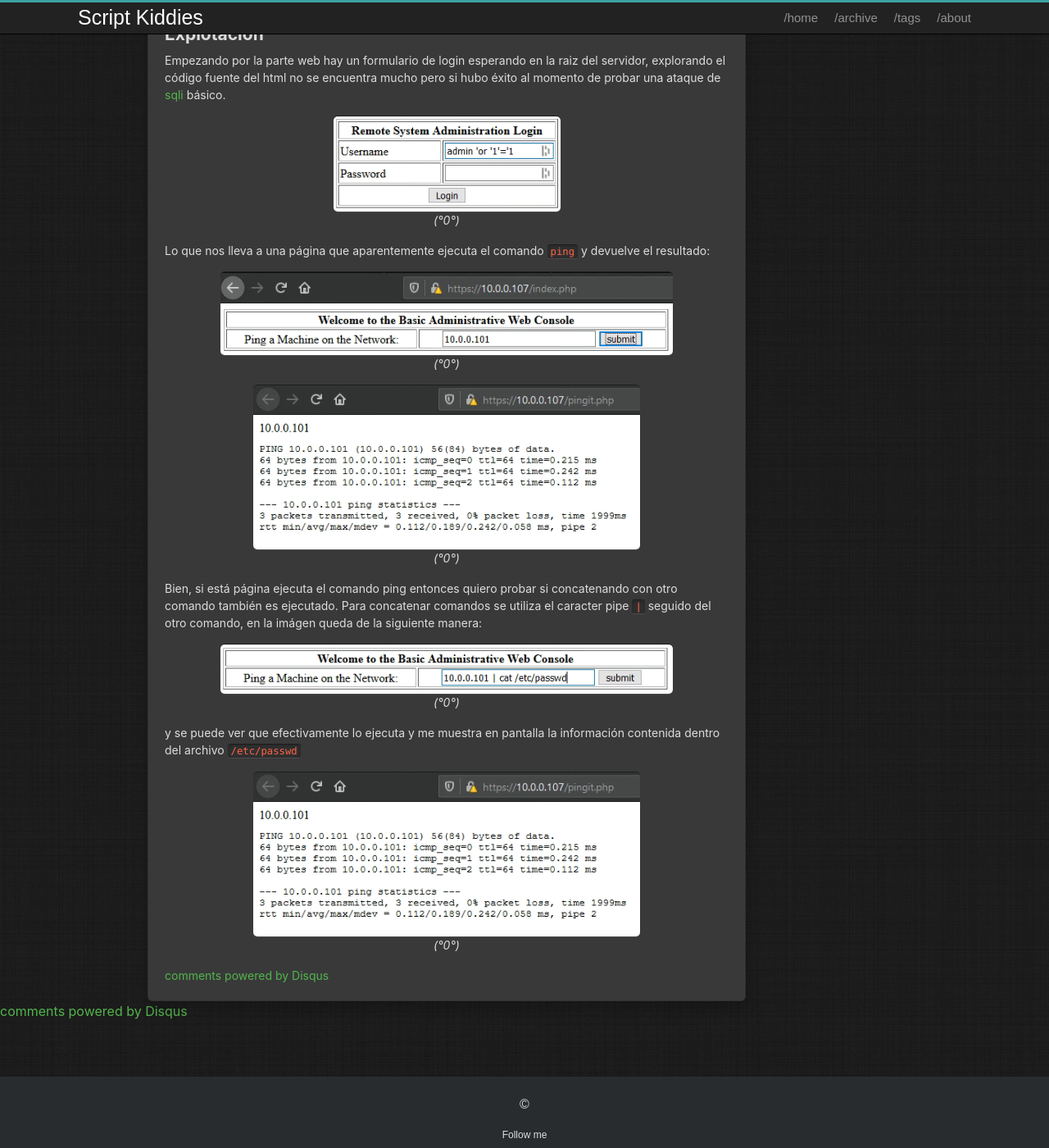
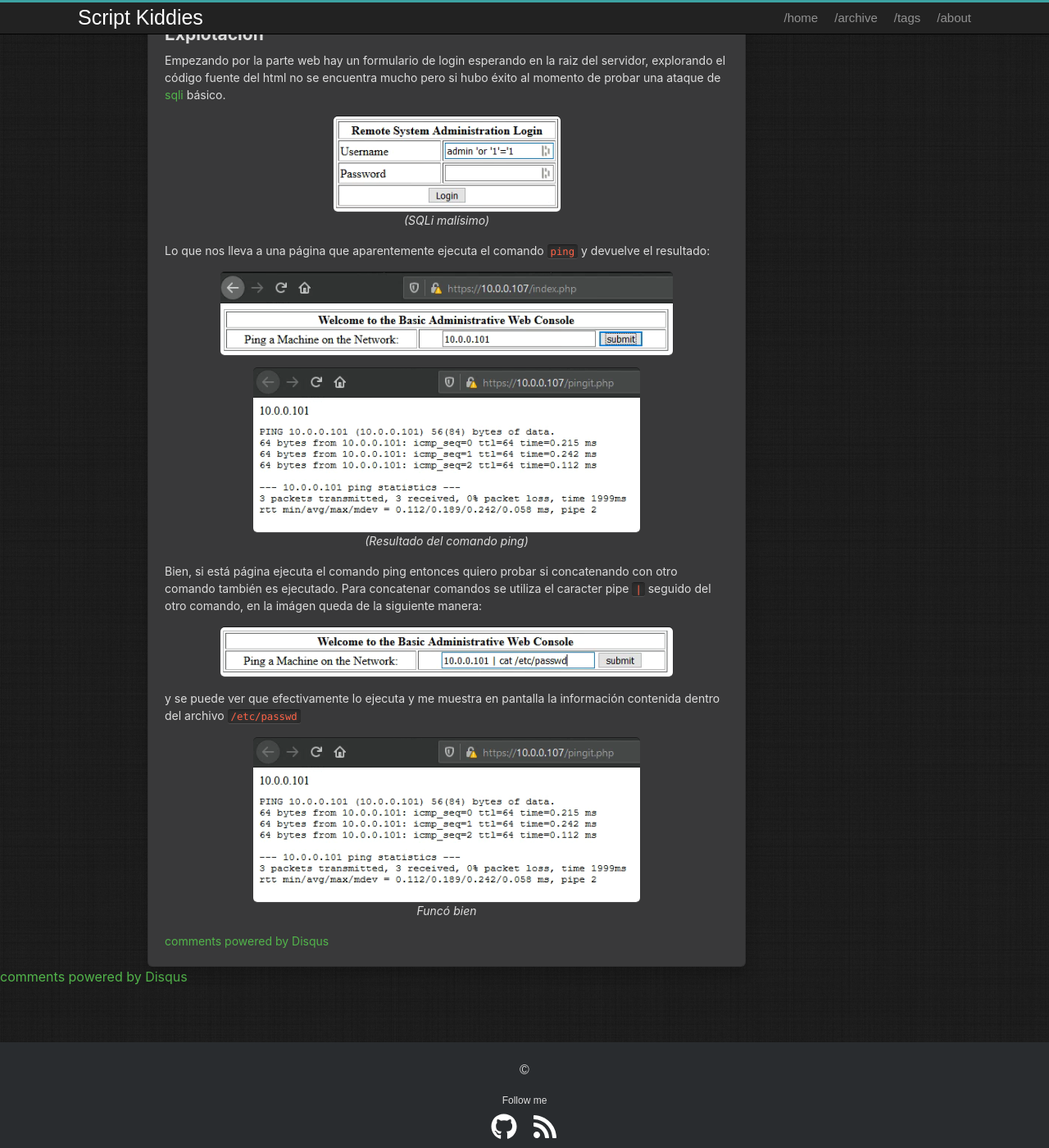
Before and after one commit to pgrandoli/pgrandoli.github.io, a Jekyll site: the page built from _posts/2020-02-04-Kioptrix1.1-Walkthrough.md, in a window 1280 px wide and 1400 px high, scrolled down 2584 px. Shown: the whole window at 82% size. Built offline with Jekyll 4.4.1, drawn with Linux system fonts in a browser that asks for light colours; comment, search, counter and statistics services are not loaded.

Commit message:
Add files via upload

```diff
--- a/_posts/2020-02-04-Kioptrix1.1-Walkthrough.md
+++ b/_posts/2020-02-04-Kioptrix1.1-Walkthrough.md
@@ -140,21 +140,21 @@ Nmap done: 1 IP address (1 host up) scanned in 106.08 seconds
 
 Empezando por la parte web hay un formulario de login esperando en la raiz del servidor, explorando el código fuente del html no se encuentra mucho pero si hubo éxito al momento de probar una ataque de [sqli](https://www.elladodelmal.com/2007/07/sql-injection-level-1.html) básico.
 
-![img]({{ '/assets/images/Vulnhub/Kioptrix1.1/sqli.png' | relative_url }}){: .center-image }*(°0°)*
+![img]({{ '/assets/images/Vulnhub/Kioptrix1.1/sqli.png' | relative_url }}){: .center-image }*(SQLi malísimo)*
 
 Lo que nos lleva a una página que aparentemente ejecuta el comando ``ping`` y devuelve el resultado:
 
-![img]({{ '/assets/images/vulnhub/kioptrix1.1/ping_00.png' | relative_url }}){: .center-image }*(°0°)*
+![img]({{ '/assets/images/Vulnhub/Kioptrix1.1/ping_00.png' | relative_url }}){: .center-image }
 
 
 
-![img]({{ '/assets/images/vulnhub/kioptrix1.1/ping_01.png' | relative_url }}){: .center-image }*(°0°)*
+![img]({{ '/assets/images/Vulnhub/Kioptrix1.1/ping_01.png' | relative_url }}){: .center-image }*(Resultado del comando ping)*
 
 
 Bien, si está página ejecuta el comando ping entonces quiero probar si concatenando con otro comando también es ejecutado. Para concatenar comandos se utiliza el caracter pipe ``|`` seguido del otro comando, en la imágen queda de la siguiente manera:
 
-![img]({{ '/assets/images/vulnhub/kioptrix1.1/passwd_00.png' | relative_url }}){: .center-image }*(°0°)*
+![img]({{ '/assets/images/Vulnhub/Kioptrix1.1/passwd_00.png' | relative_url }}){: .center-image }
 
 y se puede ver que efectivamente lo ejecuta y me muestra en pantalla la información contenida dentro del archivo ``/etc/passwd``
 
-![img]({{ '/assets/images/vulnhub/kioptrix1.1/ping_01.png' | relative_url }}){: .center-image }*(°0°)*
+![img]({{ '/assets/images/Vulnhub/Kioptrix1.1/ping_01.png' | relative_url }}){: .center-image }*Funcó bien*
```
